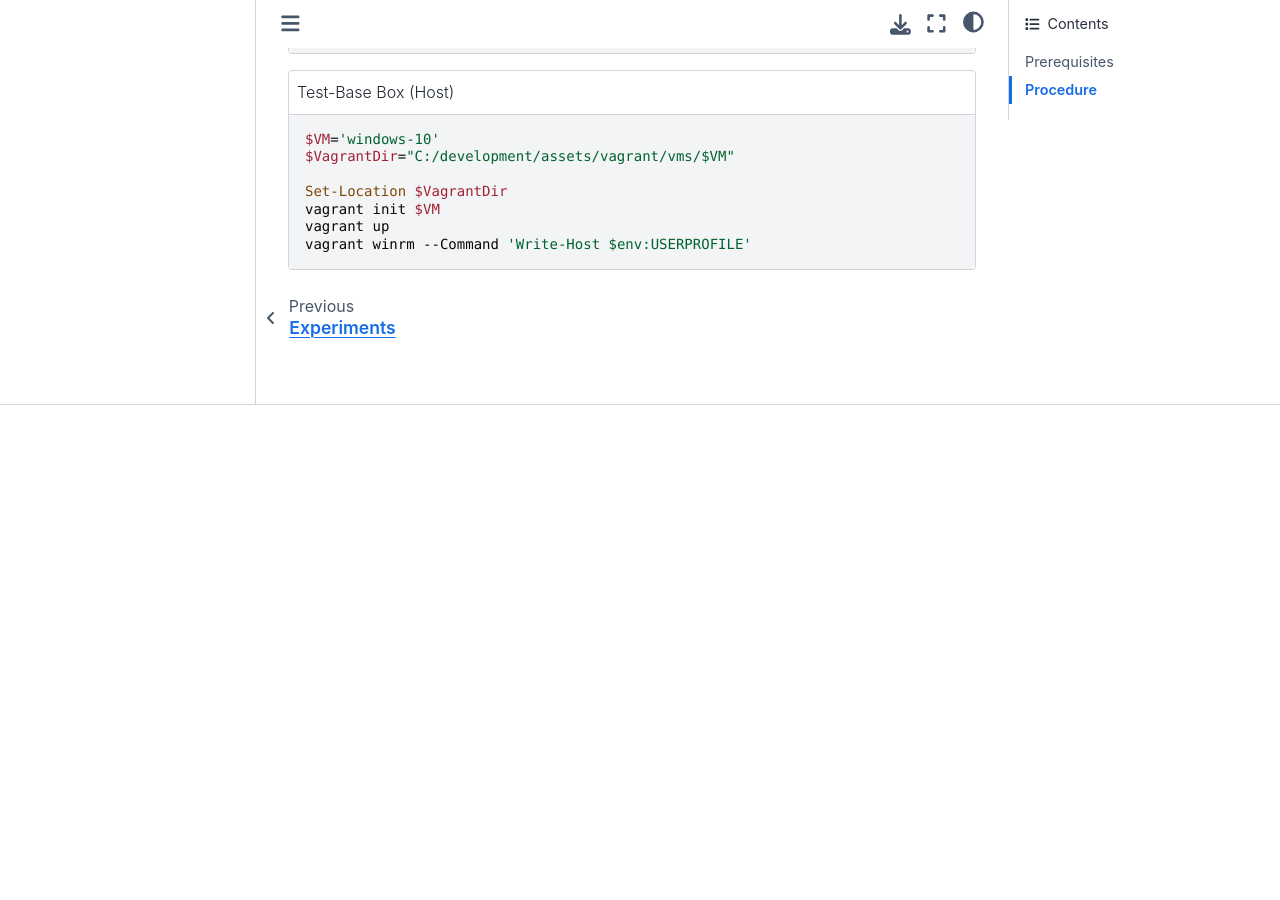
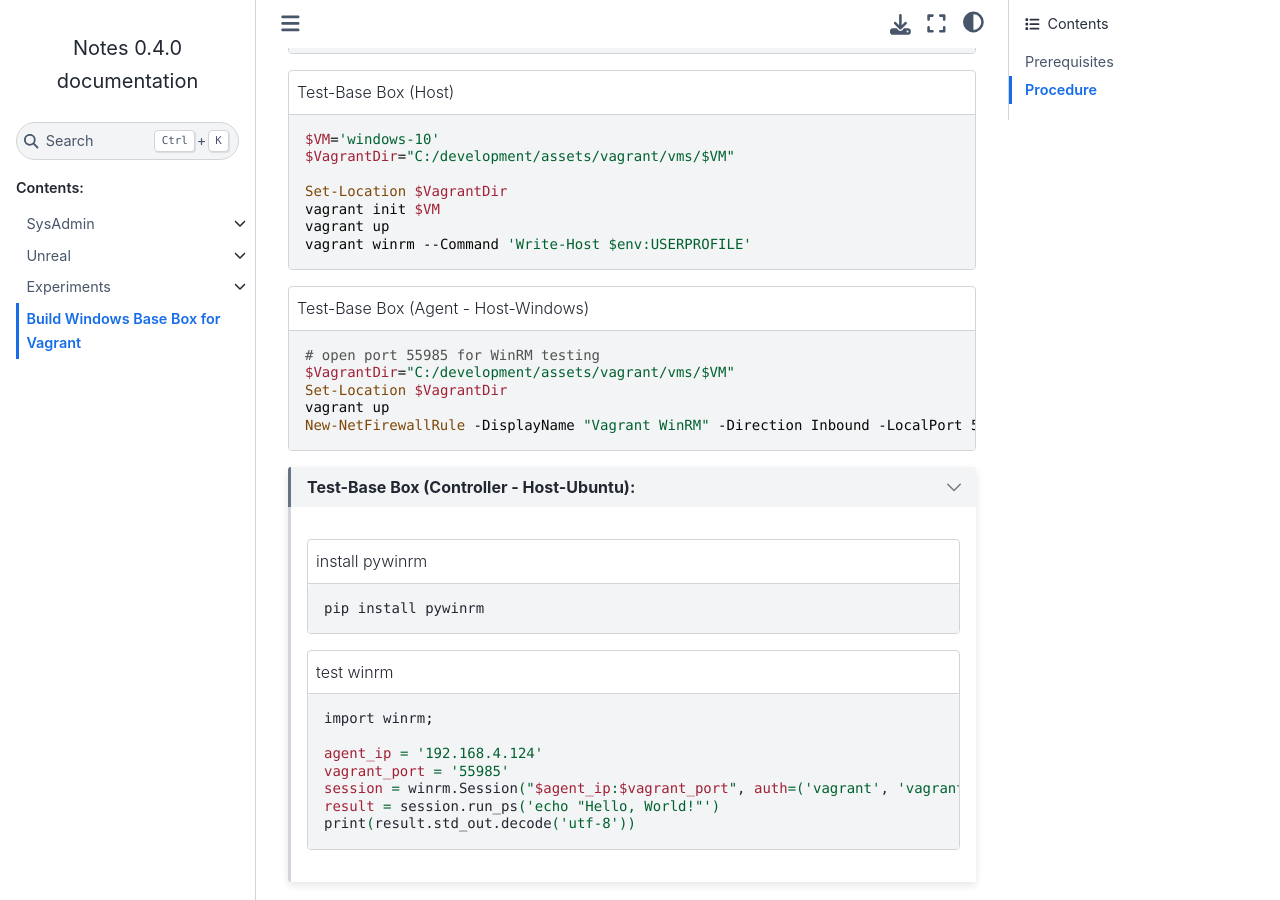
Before and after one commit to Liimurr/notes, a Sphinx documentation site: the page built from doc/src/Vagrant.Windows.Build-BaseBox.rst, in a window 1280 px wide and 900 px high, scrolled down 1994 px. Built offline with Sphinx 7.4.7 and the Sphinx Book theme 1.1.4, drawn with Linux system fonts in a browser that asks for light colours; pages that are not in the unit, such as notebooks, are missing from menus; before the commit the page ends 2399 px from its top, so only the background shows below that.

Commit message:
update windows winrm instructions

```diff
--- a/doc/src/Vagrant.Windows.Build-BaseBox.rst
+++ b/doc/src/Vagrant.Windows.Build-BaseBox.rst
@@ -93,3 +93,31 @@
    vagrant init $VM
    vagrant up
    vagrant winrm --Command 'Write-Host $env:USERPROFILE'
+
+.. code-block:: powershell
+   :caption: Test-Base Box (Agent - Host-Windows)
+
+   # open port 55985 for WinRM testing
+   $VagrantDir="C:/development/assets/vagrant/vms/$VM"
+   Set-Location $VagrantDir
+   vagrant up
+   New-NetFirewallRule -DisplayName "Vagrant WinRM" -Direction Inbound -LocalPort 55985 -Protocol TCP -Action Allow
+
+.. dropdown:: Test-Base Box (Controller - Host-Ubuntu):
+   :open:
+
+   .. code-block:: shell
+      :caption: install pywinrm
+
+      pip install pywinrm
+
+   .. code-block:: shell
+      :caption: test winrm
+
+      import winrm;
+
+      agent_ip = '192.168.4.124'
+      vagrant_port = '55985'
+      session = winrm.Session("$agent_ip:$vagrant_port", auth=('vagrant', 'vagrant'))
+      result = session.run_ps('echo "Hello, World!"')
+      print(result.std_out.decode('utf-8'))
```
